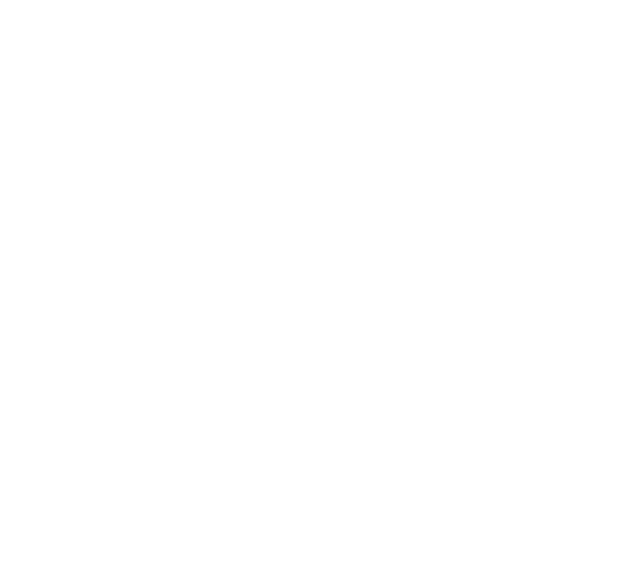
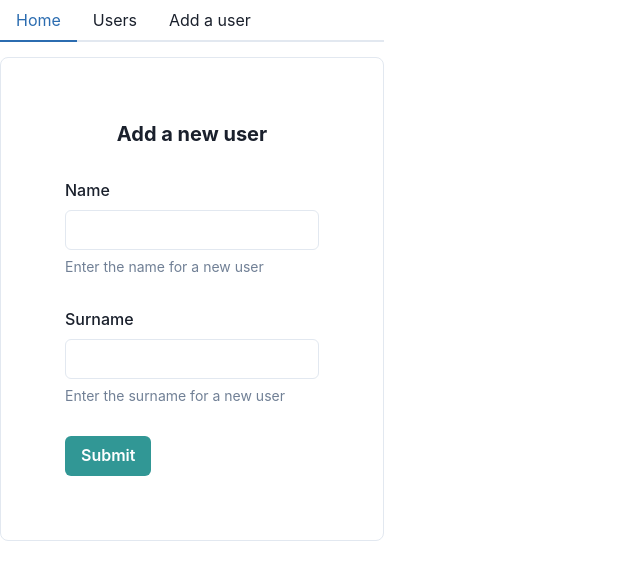
Before and after one commit to kacper-cf/react-query-demo, a React (Create React App) app: page /add-user in a window 1280 px wide. Shown: the top 580 px of the page, without its empty margins (0-640 px from the left). Built offline with nearby package versions, Linux system fonts and the light colour scheme.

Commit message:
Add basic usecases and UI

```diff
--- a/src/App.tsx
+++ b/src/App.tsx
@@ -1,7 +1,20 @@
 import React from "react";
+import { Toaster } from "react-hot-toast";
+import { Route, Routes } from "react-router-dom";
+import { Layout } from "./layout/layout";
+import { UserForm } from "./users/form/userForm";
+import { UserList } from "./users/list/list";
 
 function App() {
-  return <div></div>;
+  return (
+    <Layout>
+      <Routes>
+        <Route path={"/users"} element={<UserList />}></Route>
+        <Route path={"/add-user"} element={<UserForm />} />
+      </Routes>
+      <Toaster />
+    </Layout>
+  );
 }
 
 export default App;
--- a/src/index.tsx
+++ b/src/index.tsx
@@ -1,10 +1,20 @@
+import { ChakraProvider } from "@chakra-ui/react";
 import React from "react";
 import ReactDOM from "react-dom";
+import { QueryClientProvider } from "react-query";
+import { BrowserRouter } from "react-router-dom";
 import App from "./App";
+import { queryClient } from "./query/queryProvider";
 
 ReactDOM.render(
   <React.StrictMode>
-    <App />
+    <BrowserRouter>
+      <ChakraProvider resetCSS>
+        <QueryClientProvider client={queryClient}>
+          <App />
+        </QueryClientProvider>
+      </ChakraProvider>
+    </BrowserRouter>
   </React.StrictMode>,
   document.getElementById("root")
 );
--- /dev/null
+++ b/src/layout/layout.tsx
@@ -0,0 +1,12 @@
+import { Box, Flex, Grid } from "@chakra-ui/react";
+import { FC } from "react";
+import { Navbar } from "./navbar/navbar";
+
+export const Layout: FC = ({ children }) => (
+  <Box maxW="max">
+    <Flex marginBottom={"15px"}>
+      <Navbar />
+    </Flex>
+    <Box maxW={"max"}>{children}</Box>
+  </Box>
+);
--- /dev/null
+++ b/src/layout/navbar/navbar.tsx
@@ -0,0 +1,18 @@
+import { Tab, TabList, Tabs } from "@chakra-ui/react";
+import { NavLink } from "react-router-dom";
+
+export const Navbar = () => (
+  <Tabs isFitted={true} width={"100%"}>
+    <TabList active>
+      <NavLink to={"/"}>
+        <Tab>Home</Tab>
+      </NavLink>
+      <NavLink to={"/users"}>
+        <Tab>Users</Tab>
+      </NavLink>
+      <NavLink to={"/add-user"}>
+        <Tab>Add a user</Tab>
+      </NavLink>
+    </TabList>
+  </Tabs>
+);
--- /dev/null
+++ b/src/query/queryProvider.ts
@@ -0,0 +1,3 @@
+import { QueryClient } from "react-query";
+
+export const queryClient = new QueryClient();
--- /dev/null
+++ b/src/shared/config.ts
@@ -0,0 +1,8 @@
+export const apiBaseUrl =
+  "https://react-query-demo-992b7-default-rtdb.firebaseio.com";
+
+export const endpoints = {
+  getUsers: "/users.json",
+  removeUserById: "/users",
+  addUsers: "/users.json",
+};
--- /dev/null
+++ b/src/users/form/input/input.tsx
@@ -0,0 +1,27 @@
+import { Box, FormHelperText, FormLabel, Input } from "@chakra-ui/react";
+import { ChangeEventHandler, FC } from "react";
+
+interface FormInputProps {
+  label: string;
+  helperText: string;
+  onChange: ChangeEventHandler<HTMLInputElement>;
+  value: string;
+}
+
+export const FormInput: FC<FormInputProps> = ({
+  label,
+  helperText,
+  onChange,
+  value,
+}) => (
+  <Box mt="8" mb="8">
+    <FormLabel htmlFor="name">{label}</FormLabel>
+    <Input
+      id={label.toLocaleLowerCase()}
+      type="text"
+      value={value}
+      onChange={onChange}
+    />
+    <FormHelperText>{helperText}</FormHelperText>
+  </Box>
+);
--- /dev/null
+++ b/src/users/form/userForm.tsx
@@ -0,0 +1,63 @@
+import { Box, Button, FormControl, Heading } from "@chakra-ui/react";
+import { FC, useCallback, useState } from "react";
+import toast from "react-hot-toast";
+import { useMutation } from "react-query";
+import { addUser, UserDto } from "../store";
+import { FormInput } from "./input/input";
+
+export const UserForm: FC = () => {
+  const addUserMutation = useMutation(
+    (newUser: UserDto) => {
+      return addUser(newUser);
+    },
+    {
+      onSuccess: () => {
+        toast.success("User added successfully");
+        setName("");
+        setSurname("");
+      },
+    }
+  );
+
+  const [name, setName] = useState("");
+  const [surname, setSurname] = useState("");
+
+  const onSubmit = useCallback(
+    (event) => {
+      event.preventDefault();
+      addUserMutation.mutate({ name, surname });
+    },
+    [addUserMutation, name, surname]
+  );
+
+  return (
+    <Box maxW={"sm"} borderWidth={"1px"} borderRadius={"lg"} p="16">
+      <Heading size="md" textAlign={"center"}>
+        Add a new user
+      </Heading>
+      <form onSubmit={onSubmit}>
+        <FormControl>
+          <FormInput
+            onChange={(event) => setName(event.target.value)}
+            value={name}
+            label={"Name"}
+            helperText={"Enter the name for a new user"}
+          />
+          <FormInput
+            onChange={(event) => setSurname(event.target.value)}
+            value={surname}
+            label={"Surname"}
+            helperText={"Enter the surname for a new user"}
+          />
+          <Button
+            colorScheme={"teal"}
+            type="submit"
+            isLoading={addUserMutation.status === "loading"}
+          >
+            Submit
+          </Button>
+        </FormControl>
+      </form>
+    </Box>
+  );
+};
--- /dev/null
+++ b/src/users/list/list.tsx
@@ -0,0 +1,70 @@
+import {
+  Button,
+  CircularProgress,
+  Flex,
+  Table,
+  Td,
+  Th,
+  Thead,
+  Tr,
+} from "@chakra-ui/react";
+import { FC } from "react";
+import toast from "react-hot-toast";
+import { useMutation, useQuery } from "react-query";
+import { fetchUsers, deleteUser } from "../store";
+export const UserList: FC = () => {
+  const { isLoading, data, error, refetch } = useQuery("users", fetchUsers);
+
+  const removeUserMutation = useMutation(
+    "deleteUser",
+    (userId: string) => deleteUser(userId),
+    {
+      onSuccess: async () => {
+        toast.success("User deleted successfully");
+        await refetch();
+      },
+    }
+  );
+
+  if (isLoading) {
+    return (
+      <Flex justifyContent={"center"} alignItems={"center"}>
+        <CircularProgress isIndeterminate />
+      </Flex>
+    );
+  }
+
+  if (error) {
+    return <div>An error occurred: {error}</div>;
+  }
+
+  if (!data?.length) {
+    return <div>No users were found.</div>;
+  }
+
+  return (
+    <Table variant={"simple"} maxW={"max"}>
+      <Thead>
+        <Tr>
+          <Th>ID</Th>
+          <Th>Name and surname</Th>
+        </Tr>
+      </Thead>
+      {data?.map(({ fullName, id }) => (
+        <Tr>
+          <Td>{id}</Td>
+          <Td>{fullName}</Td>
+          <Td>
+            <Button
+              colorScheme={"red"}
+              onClick={() => removeUserMutation.mutate(id)}
+              isLoading={removeUserMutation.status === "loading"}
+            >
+              Remove a user
+            </Button>
+          </Td>
+        </Tr>
+      ))}
+    </Table>
+  );
+};
--- /dev/null
+++ b/src/users/store.ts
@@ -0,0 +1,49 @@
+import axios, { AxiosResponse } from "axios";
+import { apiBaseUrl, endpoints } from "../shared/config";
+
+interface UserModel {
+  id: string;
+  fullName: string;
+}
+
+interface UsersCollectionDto {
+  [key: string]: {
+    name: string;
+    surname: string;
+  };
+}
+
+export interface UserDto {
+  name: string;
+  surname: string;
+}
+
+export const fetchUsers = async (): Promise<UserModel[] | null> => {
+  const response: AxiosResponse<UsersCollectionDto> = await axios.get(
+    `${apiBaseUrl}/${endpoints.getUsers}`
+  );
+
+  return mapDto(response.data);
+};
+
+function mapDto(dto: UsersCollectionDto | null): UserModel[] {
+  if (!dto) {
+    return [];
+  }
+
+  const entries = Object.entries(dto);
+
+  return entries.map(([id, user]) => ({
+    id,
+    fullName: `${user.name} ${user.surname}`,
+  }));
+}
+
+export const deleteUser = async (userId: string) => {
+  return axios.delete(
+    `${apiBaseUrl}${endpoints.removeUserById}/${userId}.json`
+  );
+};
+
+export const addUser = async ({ name, surname }: UserDto) =>
+  axios.post(`${apiBaseUrl}/${endpoints.addUsers}`, { name, surname });
```
Also changed, not shown: package.json (+10 -0 lines), 1 other file (tests, documents, lock files or other folders).
